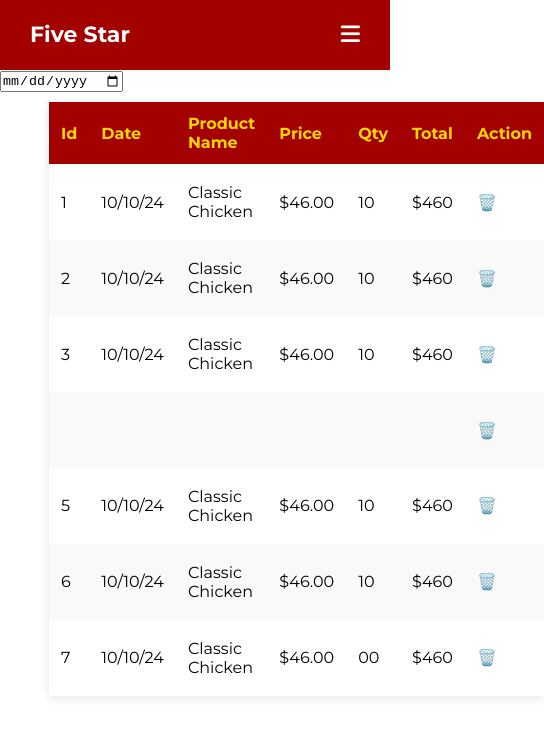
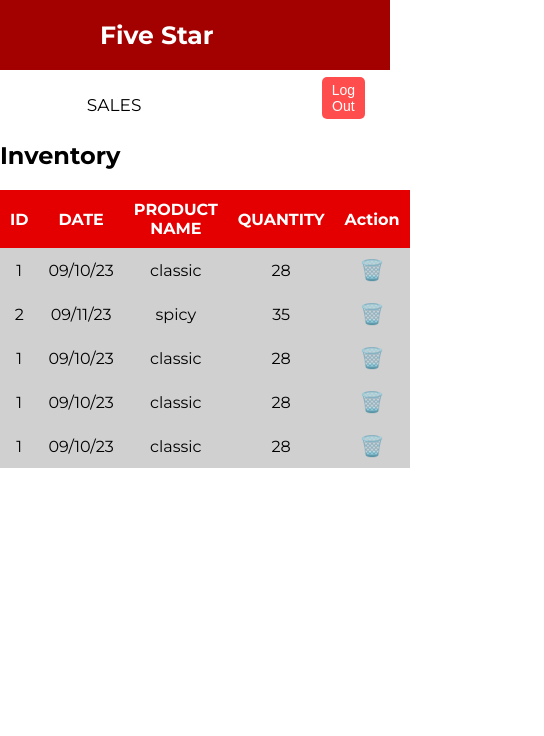
Before and after one commit to RyzenMagsino/finals, a plain HTML site: page Frontend/html/Sales.html in a window 390 px wide. Shown: the whole page, 544 px wide, since content can reach past the window. Drawn offline with Linux system fonts and the light colour scheme.

Commit message:
edit sales

```diff
--- a/Frontend/css/sale.css
+++ b/Frontend/css/sale.css
@@ -100,133 +100,135 @@ nav ul li #tag {
   background-color: #e60000;
 }
 
-/* Responsive Media Queries */
-@media (max-width: 1050px) {
-  label.logo {
-    padding-left: 30px;
-  }
 
-  nav ul li a {
-    font-size: 16px;
-  }
-}
-
-@media (max-width: 890px) {
-  .checkbtn {
-    display: block;
-
-  }
-
-  label.logo {
-    font-size: 22px;
-  }
-
-  nav ul {
-    position: fixed;
-    width: 100%;
-    height: 100vh;
-    background: #2c3e50;
-    top: 70px;
-    left: -100%;
-    text-align: center;
-    transition: all .5s;
-    display: block;
-  }
-
-  nav ul li {
-    display: block;
-    margin: 50px 0;
-    line-height: 30px;
-  }
-
-  nav ul li a {
-    font-size: 20px;
-  }
-
-  .profile-container {
-    justify-content: center;
-  }
-
-  a:hover,
-  a.active {
-    background: none;
-    color: #0082e6;
-  }
-
-  #check:checked~ul {
-    left: 0;
-  }
-}
-
-section {
-  background: url("bg.jpg") no-repeat;
-  background-size: cover;
-  height: calc(100vh - 70px);
-}
-
-
-/*eto sa sales*/
-* {
-  margin: 0;
-  padding: 0;
-  box-sizing: border-box;
-}
-
-
-
+/* Table styling */
 .table-container {
-  width: 80vw;
+    max-width: 90%;
     margin: 0 auto;
-  padding: 10px;
+    padding: 20px;
 }
 
 .sales-table {
     width: 100%;
     border-collapse: collapse;
-  box-shadow: 0 2px 10px rgba(0, 0, 0, 0.1);
+    margin: 20px 0;
 }
 
 .sales-table th,
 .sales-table td {
-  padding: 12px;
-  text-align: left;
-
+    padding: 12px 15px;
+    border: 1px solid #ddd;
+    text-align: center;
 }
 
-td {
-  height: 9vh;
+.delete-btn {
+    font-size: 20px;
+    cursor: pointer;
+    color: #f44336;
+    background: none;
+    border: none;
 }
 
-.sales-table thead {
-  background-color: #a30000;
+.delete-btn:hover {
+    color: #d32f2f;
+}
+
+
+/* Buttons inside modal */
+.confirm-btn,
+.cancel-btn {
+    padding: 10px 20px;
+    margin: 10px;
+    border: none;
+    cursor: pointer;
+}
+
+.confirm-btn {
+    background-color: #f44336;
     color: white;
 }
 
-.sales-table th {
-  font-weight: bold;
-  color: #ffd700;
+.cancel-btn {
+    background-color: #4CAF50;
+    color: white;
 }
 
-.sales-table tbody tr:nth-child(even) {
-  background-color: #f9f9f9;
+table {
+  width: 90%;
+  border-collapse: collapse;
+  margin-top: 20px;
+  background-color: #f0f0f0;
+}
+th, td {
+  padding: 10px;
+  text-align: center;
+}
+th {
+  background-color: #e40000;
+  color: #fff;
+}
+td {
+  background-color: #d0d0d0;
+}
+.delete-btn {
+  cursor: pointer;
+  color: #e40000;
 }
 
-.sales-table tbody tr:nth-child(odd) {
-  background-color: #fff;
+/* Modal Styles */
+#deleteModal {
+  display: none;
+  position: fixed;
+  top: 0;
+  left: 0;
+  width: 100%;
+  height: 100%;
+  background: rgba(0, 0, 0, 0.5);
+  justify-content: center;
+  align-items: center;
 }
+.modal-content {
+  position: relative;
+  background: #e40000;
+  padding: 20px;
+  text-align: center;
+  color: #fff;
+  border-radius: 8px;
+  width: 500px;
+  height: 300px;
+}
+.modal-content p {
+  margin: 20px 0;
+}
+.modal-buttons {
+  display: flex;
+  justify-content: center;
+}
+.modal-buttons button {
+  padding: 10px 20px;
+  margin: 0 10px;
+  font-weight: bold;
+  border: none;
+  border-radius: 5px;
+  cursor: pointer;
+}
+.btn-no {
+  background: #ccc;
+  color: #333;
 
-.product-variant {
-  font-style: italic;
-  color: #555;
-  background-color: #f0f0f0;
+
 }
-
-.delete-btn {
-  background: none;
+.btn-yes {
+  background: #fff;
+  color: #e40000;
+}
+.close-btn {
+  position: absolute;
+  top: 10px;
+  right: 10px;
+  background: transparent;
   border: none;
+  font-size: 1.5em;
+  color: #fff;
   cursor: pointer;
-  font-size: 16px;
-  color: red;
 }
-
-.dates {}
--- a/Frontend/html/Sales.html
+++ b/Frontend/html/Sales.html
@@ -40,96 +40,95 @@
 
 
       <!-- Section for image -->
-      <section>
-        <div>
-          <tr>
-            <th scope="col" class="dates">
-                <input type="date" class="date form-control" id="date" placeholder="Select Date" required>
-            </th>
-        </div>
-        <div class="table-container">
-          <table class="sales-table">
+
+  <!-- Content -->
+  <div class="content">
+    <h2>Inventory</h2>
+
+    <!-- Inventory Table -->
+    <table>
       <thead>
         <tr>
-                      <th>Id</th>
-                      <th>Date</th>
-                      <th>Product Name</th>
-                      <th>Price</th>
-                      <th>Qty</th>
-                      <th>Total</th>
+          <th>ID</th>
+          <th>DATE</th>
+          <th>PRODUCT NAME</th>
+          <th>QUANTITY</th>
           <th>Action</th>
         </tr>
       </thead>
       <tbody>
         <tr>
           <td>1</td>
-                      <td>10/10/24</td>
-                      <td>Classic Chicken</td>
-                      <td>$46.00</td>
-                      <td>10</td>
-                      <td>$460</td>
-                      <td><button class="delete-btn">🗑️</button></td>
+          <td>09/10/23</td>
+          <td>classic</td>
+          <td>28</td>
+          <td><span class="delete-btn" onclick="showModal(this)">🗑️</span></td>
         </tr>
         <tr>
           <td>2</td>
-                      <td>10/10/24</td>
-                      <td>Classic Chicken</td>
-                      <td>$46.00</td>
-                      <td>10</td>
-                      <td>$460</td>
-                      <td><button class="delete-btn">🗑️</button></td>
+          <td>09/11/23</td>
+          <td>spicy</td>
+          <td>35</td>
+          <td><span class="delete-btn" onclick="showModal(this)">🗑️</span></td>
         </tr>
         <tr>
-                    <td>3</td>
-                    <td>10/10/24</td>
-                    <td>Classic Chicken</td>
-                    <td>$46.00</td>
-                    <td>10</td>
-                    <td>$460</td>
-                    <td><button class="delete-btn">🗑️</button></td>
+          <td>1</td>
+          <td>09/10/23</td>
+          <td>classic</td>
+          <td>28</td>
+          <td><span class="delete-btn" onclick="showModal(this)">🗑️</span></td>
         </tr>
         <tr>
-                  <td></td>
-                  <td></td>
-                  <td></td>
-                  <td></td>
-                  <td></td>
-                  <td></td>
-                  <td><button class="delete-btn">🗑️</button></td>
+          <td>1</td>
+          <td>09/10/23</td>
+          <td>classic</td>
+          <td>28</td>
+          <td><span class="delete-btn" onclick="showModal(this)">🗑️</span></td>
         </tr>
         <tr>
-                <td>5</td>
-                <td>10/10/24</td>
-                <td>Classic Chicken</td>
-                <td>$46.00</td>
-                <td>10</td>
-                <td>$460</td>
-                <td><button class="delete-btn">🗑️</button></td>
+          <td>1</td>
+          <td>09/10/23</td>
+          <td>classic</td>
+          <td>28</td>
+          <td><span class="delete-btn" onclick="showModal(this)">🗑️</span></td>
         </tr>
-              <tr>
-                <td>6</td>
-                <td>10/10/24</td>
-                <td>Classic Chicken</td>
-                <td>$46.00</td>
-                <td>10</td>
-                <td>$460</td>
-                <td><button class="delete-btn">🗑️</button></td>
-              </tr>
+        <!-- Additional rows as needed -->
+      </tbody>
+    </table>
 
-            <tr>
-              <td>7</td>
-              <td>10/10/24</td>
-              <td>Classic Chicken</td>
-              <td>$46.00</td>
-              <td>00</td>
-              <td>$460</td>
-              <td><button class="delete-btn">🗑️</button></td>
-            </tr>
+    <!-- Delete Modal -->
+    <div id="deleteModal">
+      <div class="modal-content">
+        <button class="close-btn" onclick="hideModal()">×</button>
+        <p>Are you sure you want to delete this item?</p>
+        <div class="modal-buttons">
+          <button class="btn-no" onclick="hideModal()">NO</button>
+          <button class="btn-yes" onclick="confirmDelete()">YES</button>
+        </div>
+      </div>
+    </div>
+  </div>
 
-          </table>
-        </div>
-      </section>
-      <script src="script.js"></script>
+  <script>
+    let rowToDelete;
+
+    function showModal(element) {
+      rowToDelete = element.closest('tr'); // Store the row to delete
+      document.getElementById('deleteModal').style.display = 'flex';
+    }
+
+    function hideModal() {
+      document.getElementById('deleteModal').style.display = 'none';
+    }
+
+    function confirmDelete() {
+      if (rowToDelete) {
+        rowToDelete.remove(); // Delete the row from the table
+        rowToDelete = null; // Clear the reference
+      }
+      hideModal();
+    }
+  </script>
   </body>
 
   </html>
```
Also changed, not shown: Frontend/JS/sales.js (+42 -8 lines), Frontend/html/POS.html (+2 -0 lines), Frontend/html/invento.html (+1 -0 lines), bakit.html (added, +159 -0 lines), Frontend/css/inventory.css (line endings or trailing spaces), Frontend/css/pos.css (line endings or trailing spaces). Lines whose indentation alone changed are shown as unchanged.
